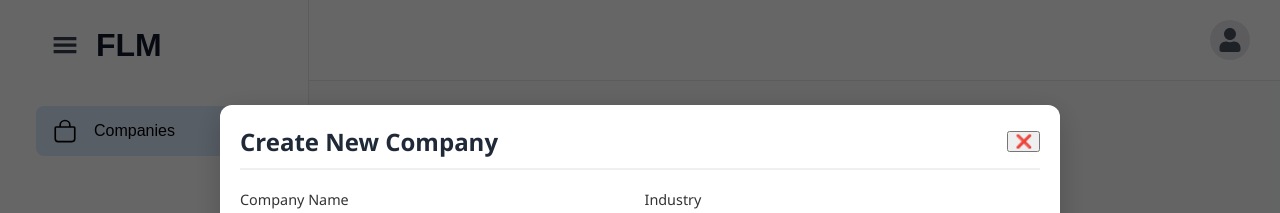
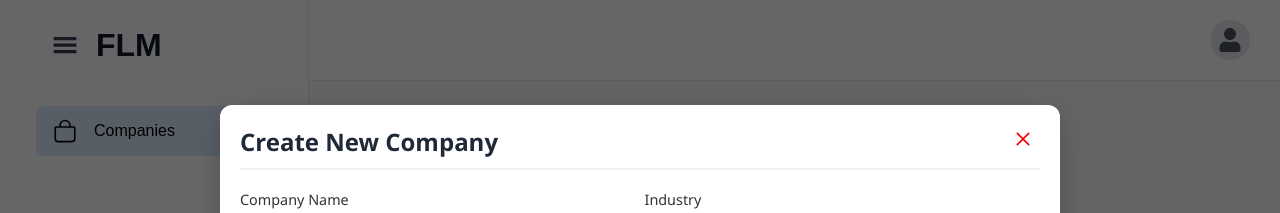
Before and after one commit to charankosari/flm_frontend_task, a React (Vite) app: page / in a window 1280 px wide. Both pictures are taken after typing "Sample" into the empty fields and a click on the button "+ Create New Company". Shown: the top 213 px of the page. Built offline with nearby package versions, Linux system fonts and the light colour scheme; no server answers.

Commit message:
added styles to modal close button

```diff
--- a/src/components/CompaniesList.jsx
+++ b/src/components/CompaniesList.jsx
@@ -7,6 +7,7 @@ import {
 } from "../requests/apirequests";
 import "../styles/CompaniesList.css";
 import { MdOutlineModeEdit, MdDeleteOutline } from "react-icons/md";
+import { RxCross2 } from "react-icons/rx";
 function CompaniesList() {
   const [companies, setCompanies] = useState([]);
   const [loading, setLoading] = useState(true);
@@ -279,7 +280,9 @@ function CompaniesList() {
                 </div>
               )}
 
-              <button onClick={() => setShowModal(false)}>❌</button>
+              <button className="close-btn" onClick={() => setShowModal(false)}>
+                <RxCross2 size={22} color="red" />
+              </button>
             </div>
 
             <div className="modal-body">
--- a/src/styles/CompaniesList.css
+++ b/src/styles/CompaniesList.css
@@ -427,3 +427,18 @@ a:hover {
 .delete-btn:hover {
   background-color: rgba(220, 53, 69, 0.1);
 }
+.close-btn {
+  /* position: absolute; */
+  /* top: 10px; */
+  /* right: 10px; */
+  background: none;
+  border: none;
+  font-size: 1.2rem;
+  cursor: pointer;
+  color: #555;
+  transition: color 0.2s ease;
+}
+
+.close-btn:hover {
+  color: #d9534f; /* light red */
+}
```
